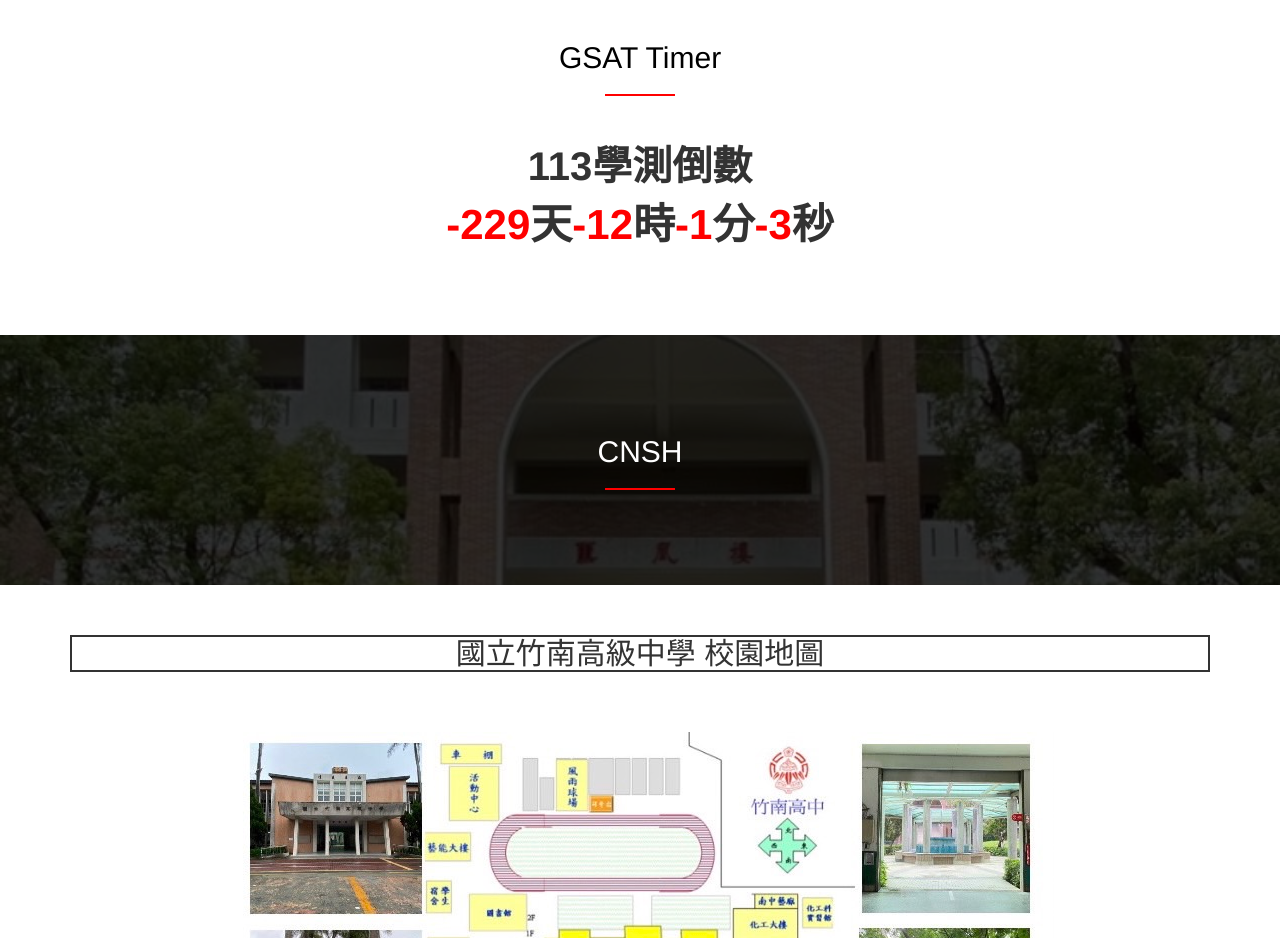
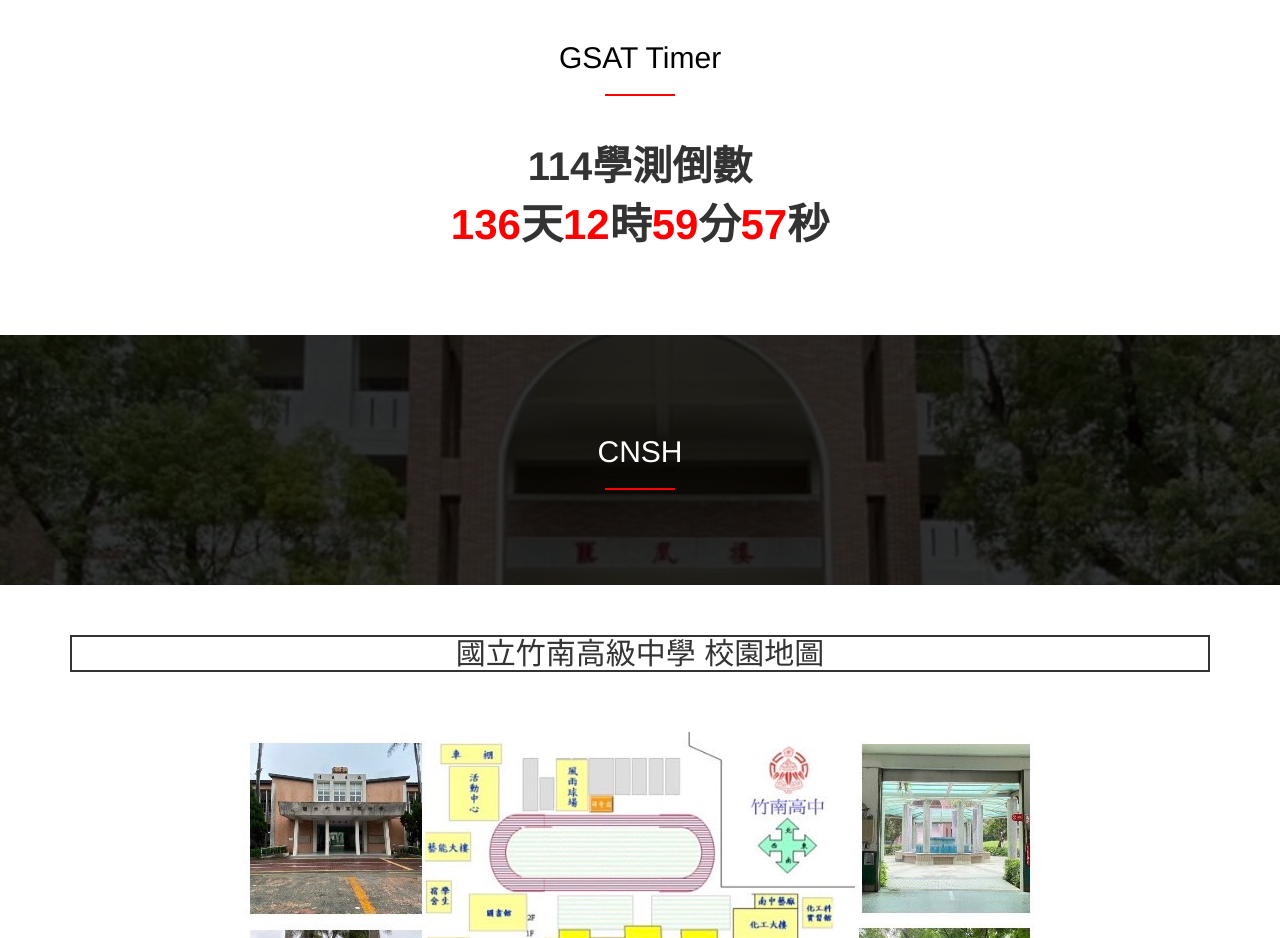
Before and after one commit to rayxyz423/self, a plain HTML site: page index.html in a window 1280 px wide. Shown: the part 840-1778 px from the top of the page. Drawn offline with nearby package versions, Linux system fonts and the light colour scheme.

Commit message:
Update index.html

```diff
--- a/index.html
+++ b/index.html
@@ -16,7 +16,7 @@
 <html>
   <head>
 
-    <title>Leying Studio - Website</title>
+<!--     <title>Leying Studio - Website</title> -->
   </head>
   <body>
 <!--  Navigation Bar    -->
@@ -79,7 +79,7 @@
             <br>
             <script language="JavaScript">
               function ShowTimes() {
-                var AfterTime = new Date("Jan 19 00:00:00  2024");
+                var AfterTime = new Date("Jan 18 00:00:00  2025");
                 LeaveTime = AfterTime - new Date();
                 LeaveDays = Math.floor(LeaveTime / (1000 * 60 * 60 * 24));//天
                 LeaveHours = Math.floor(LeaveTime / (1000 * 60 * 60) % 24);//時
@@ -124,7 +124,7 @@
               }
               setInterval(ShowTimes, 10);
             </script>
-            <div style="font-weight: bolder; font-size: 40px; text-align:center">113學測倒數</div>
+            <div style="font-weight: bolder; font-size: 40px; text-align:center">114學測倒數</div>
             <div style="font-weight: bolder; font-size: 42px; text-align:center" id="hxtime"></div>
             <div style="display: none;" id="tian"></div>
             <div style="display: none;" id="shi"></div>
```
